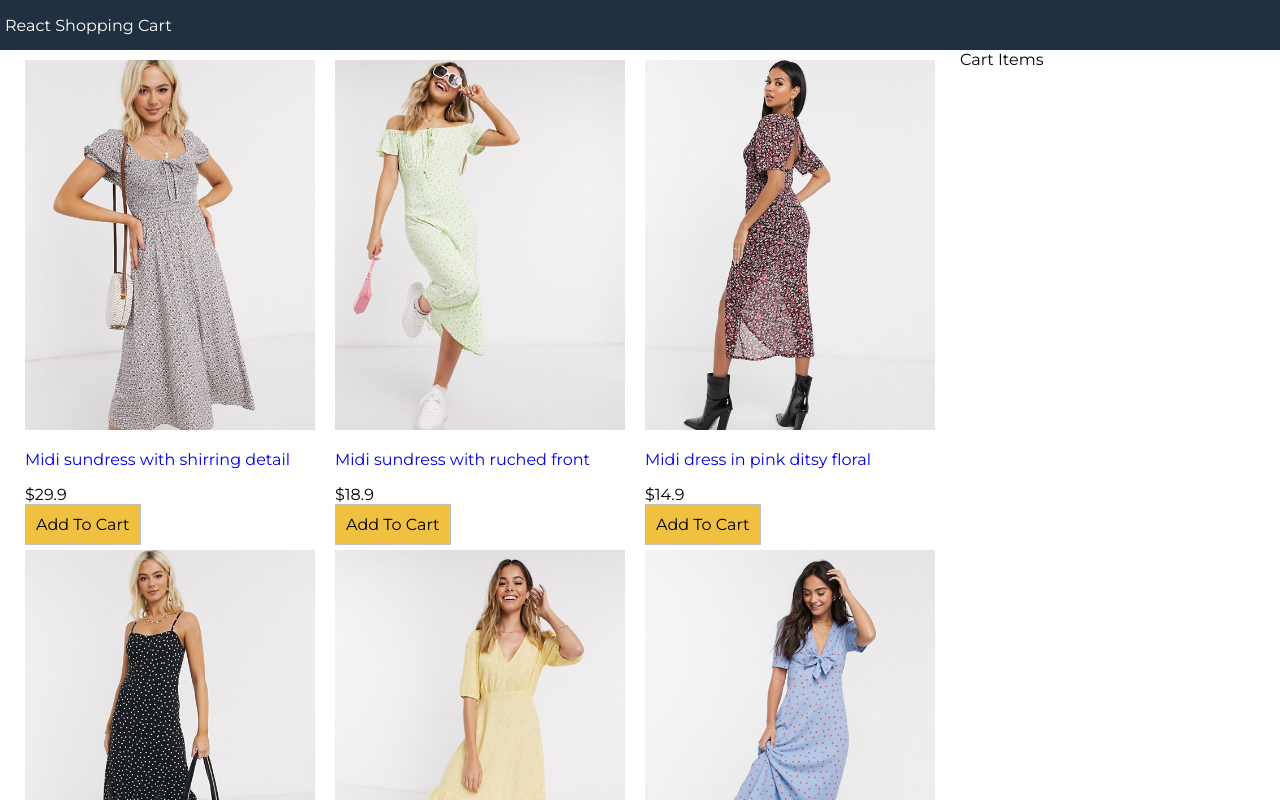
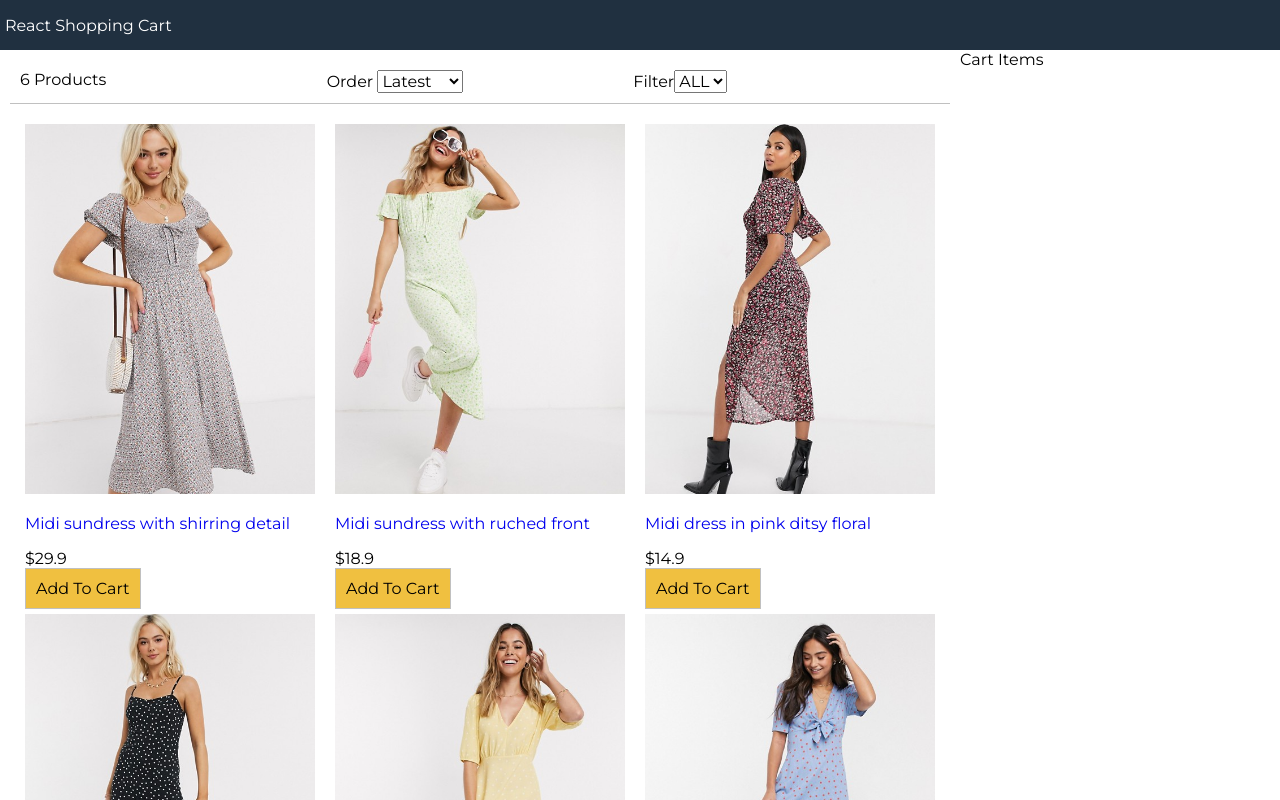
Before and after one commit to JacobC00/react-shopping-cart, a React (Create React App) app: page / in a window 1280 px wide. Shown: the top 800 px of the page. Built offline with nearby package versions, Linux system fonts and the light colour scheme.

Commit message:
filter-component

```diff
--- a/src/App.js
+++ b/src/App.js
@@ -2,6 +2,7 @@
 import React from "react";
 import data from "./data.json";
 import Products from "./components/Products";
+import Filter from "./components/Filter";
 
 class App extends React.Component {
   constructor() {
@@ -12,6 +13,46 @@
       sort: "",
     };
   }
+
+  sortProducts = (event) => {
+    // impl
+    const sort = event.target.value;
+    console.log(event.target.value);
+    this.setState((state) => ({
+      sort: sort,
+      products: this.state.products
+        .slice()
+        .sort((a, b) =>
+          sort === "lowest"
+            ? a.price > b.price
+              ? 1
+              : -1
+            : sort === "highest"
+            ? a.price < b.price
+              ? 1
+              : -1
+            : a._id < b._id
+            ? 1
+            : -1
+        ),
+    }));
+  };
+
+  filterProducts = (event) => {
+    //impl
+    console.log(event.target.value);
+    if (event.target.value === "") {
+      this.setState({ size: event.target.value, product: data.products });
+    } else {
+      this.setState({
+        size: event.target.value,
+        products: data.products.filter(
+          (product) => product.availableSizes.indexOf(event.target.value) >= 0
+        ),
+      });
+    }
+  };
+
   render() {
     return (
       <div className="grid-container">
@@ -21,6 +62,13 @@
         <main>
           <div className="content">
             <div className="main">
+              <Filter
+                count={this.state.products.length}
+                size={this.state.size}
+                sort={this.state.sort}
+                filterProducts={this.filterProducts}
+                sortProducts={this.sortProducts}
+              ></Filter>
               <Products products={this.state.products}></Products>
             </div>
             <div className="sidebar">Cart Items</div>
--- /dev/null
+++ b/src/components/Filter.js
@@ -0,0 +1,31 @@
+import React, { Component } from "react";
+
+export default class Filter extends Component {
+  render() {
+    return (
+      <div className="filter">
+        <div className="filter-result">{this.props.count} Products</div>
+        <div className="filter-sort">
+          Order{" "}
+          <select value={this.props.size} onChange={this.props.sortProducts}>
+            <option>Latest</option>
+            <option value="lowest">Lowest</option>
+            <option value="highest">Highest</option>
+          </select>
+        </div>
+        <div className="filter-size">
+          Filter
+          <select value={this.props.size} onChange={this.props.filterProducts}>
+            <option value="">ALL</option>
+            <option value="XS">XS</option>
+            <option value="S">S</option>
+            <option value="M">M</option>
+            <option value="L">L</option>
+            <option value="XL">XL</option>
+            <option value="XXL">XXL</option>
+          </select>
+        </div>
+      </div>
+    );
+  }
+}
--- a/src/index.css
+++ b/src/index.css
@@ -134,3 +134,16 @@
 .button.primary {
   background-color: #f0c040;
 }
+
+/* Filter */
+.filter {
+  display: flex;
+  justify-content: space-between;
+  padding: 1rem;
+  margin: 1rem;
+  border-bottom: 0.1rem #c0c0c0 solid;
+}
+
+.filter div {
+  flex: 1;
+}
```
